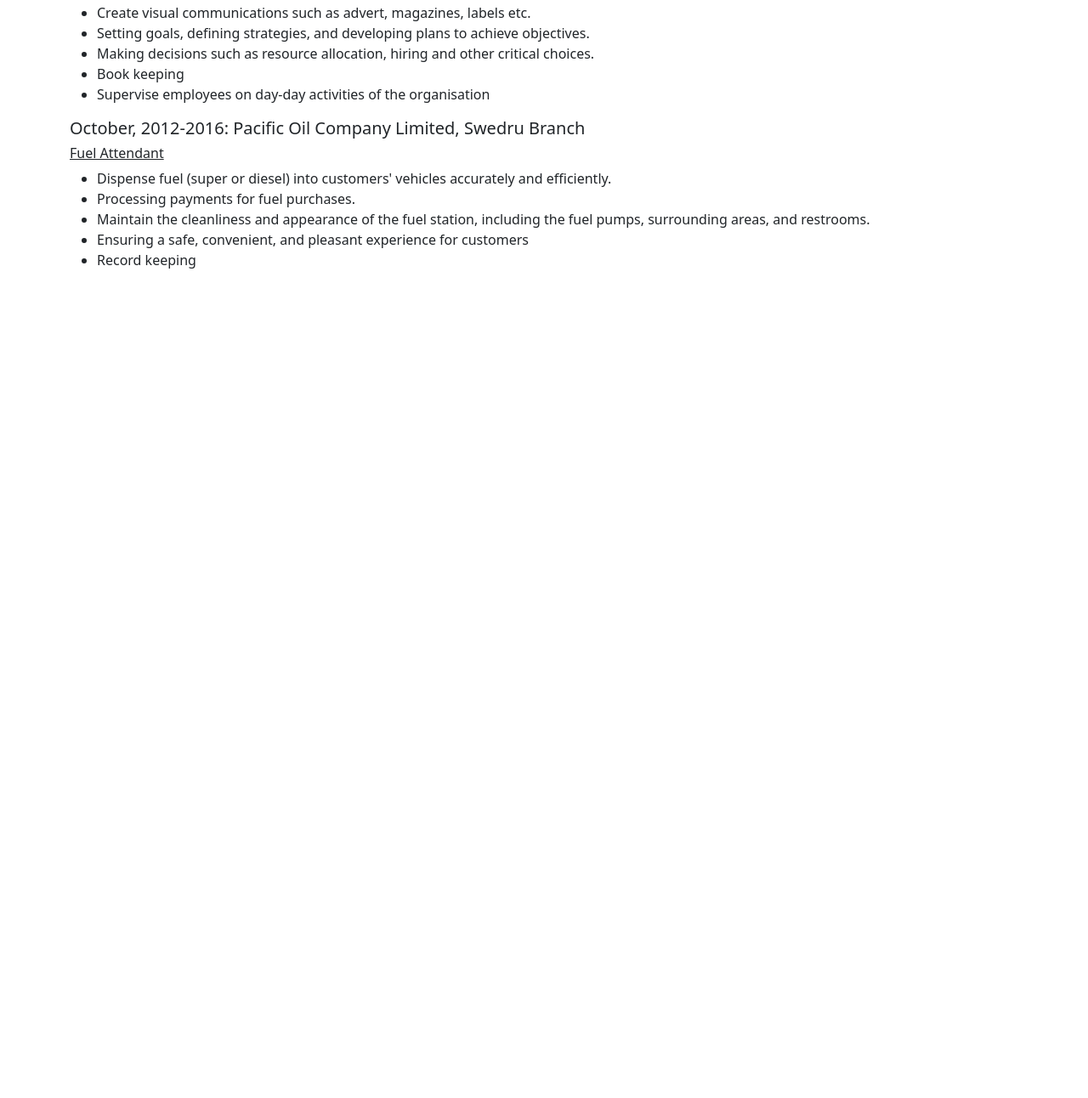
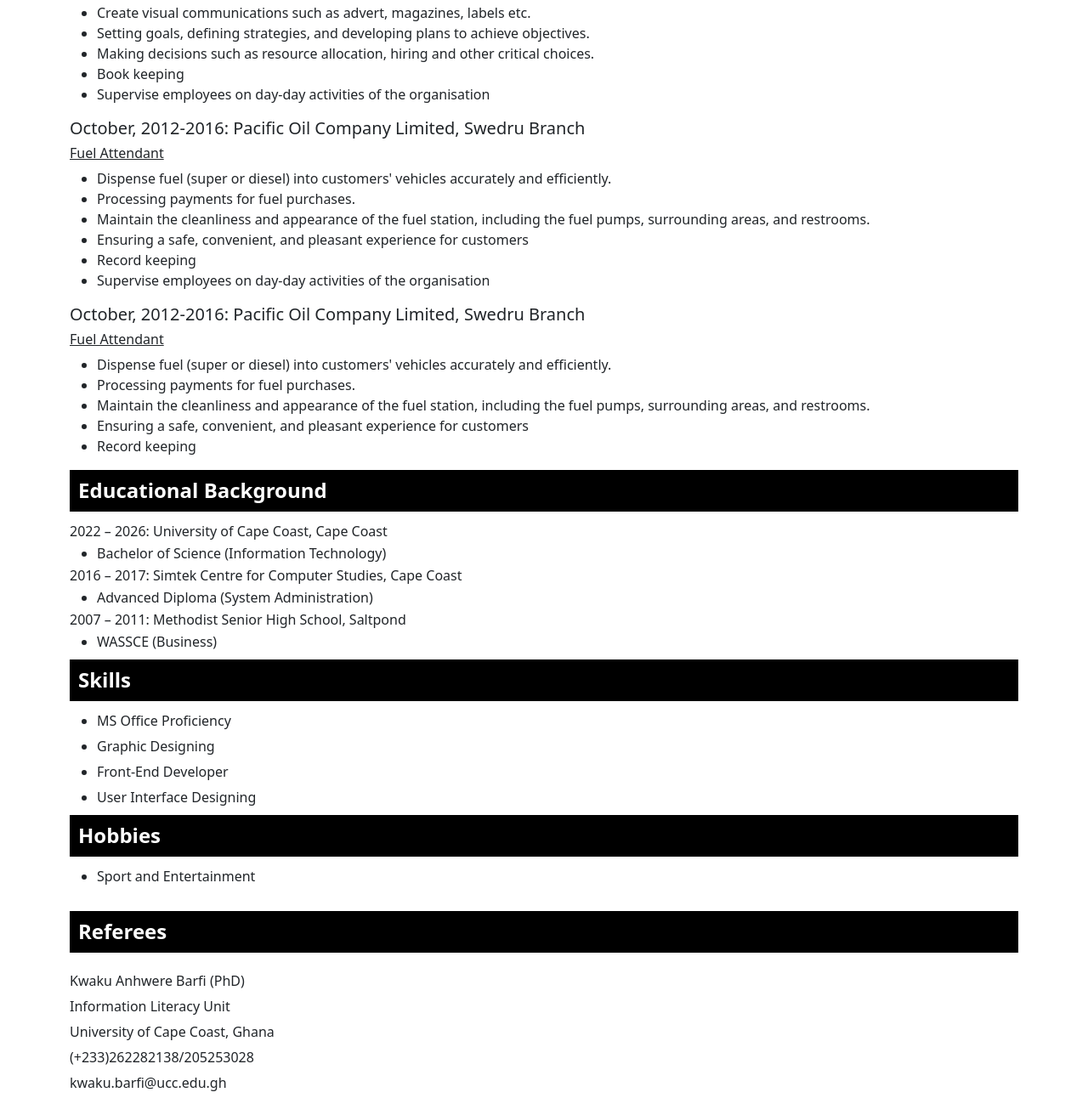
Before and after one commit to halaoppah2/myCV, a plain HTML site: page index.html in a window 1280 px wide. Shown: the part 827-2119 px from the top of the page at 85% size. Before the commit the page ends 1145 px from the top, so only its background shows below. Drawn offline with Linux system fonts and the light colour scheme.

Commit message:
CV update

```diff
--- a/index.html
+++ b/index.html
@@ -14,9 +14,9 @@
         <nav class="navbar navbar-expand-sm bg-info fixed-top">
             <div class="container-fluid">
 
-            <h1 class="bg-white" style="padding: 5px; border-radius: 5px; margin-left: 100px;">Curriculum Vitae</h1>
+            <h3 class="bg-white" style="padding: 5px; border-radius: 5px; margin-left: 100px;">Curriculum Vitae</h3>
 
-            <button class="navbar-toggler" type="button" data-bs-toggle="collapse" data-bs-target="#collapsibleNavbar" style="margin-right: 50px;">
+            <button class="navbar-toggler border-0" type="button" data-bs-toggle="collapse" data-bs-target="#collapsibleNavbar" style="margin-right: 50px;">
                 <span class="navbar-toggler-icon"></span>
             </button>
 
@@ -101,15 +101,112 @@
                                     <li>Maintain the cleanliness and appearance of the fuel station, including the fuel pumps, surrounding areas, and restrooms.</li>
                                     <li>Ensuring a safe, convenient, and pleasant experience for customers</li>
                                     <li>Record keeping</li>
+                                    <li>Supervise employees on day-day activities of the organisation</li>
                                 </ul>
+
+                            <h5>October, 2012-2016: Pacific Oil Company Limited, Swedru Branch</h5>
+                            <h6><u>Fuel Attendant</u></h6>
+                            <ul>
+                                <li>Dispense fuel (super or diesel) into customers' vehicles accurately and efficiently.</li>
+                                <li>Processing payments for fuel purchases.</li>
+                                <li>Maintain the cleanliness and appearance of the fuel station, including the fuel pumps, surrounding areas, and restrooms.</li>
+                                <li>Ensuring a safe, convenient, and pleasant experience for customers</li>
+                                <li>Record keeping</li>
+                            </ul>
                     </div>
                 </div>
             </section>
         </div>
     </div>
 
+    <section id="edu">
+        <div class="row">
+            <div class="col">
+                <h4 style="background: black; color: white; text-align: left; padding: 10px; width: 100%; position: relative; top: 70px;"><b>Educational Background</b></h4>
+            </div>
 
+            <div style="font-size: 12pt; position: relative; top: 80px; line-height: 10px;">
+                <p>2022 – 2026: University of Cape Coast, Cape Coast</p>
+                     <ul>
+                        <li>Bachelor of Science (Information Technology) </li>
+                     </ul>
+                <p>2016 – 2017: Simtek Centre for Computer Studies, Cape Coast</p>
+                     <ul>
+                        <li>Advanced Diploma (System Administration)</li>
+                     </ul>
+                <p>2007 – 2011: Methodist Senior High School, Saltpond</p>
+                     <ul>
+                        <li>WASSCE (Business)</li>
+                     </ul>
+            </div>
+        </div>
 
+        <div class="row">
+            <div class="col">
+                <h4 style="background: black; color: white; text-align: left; padding: 10px; width: 100%; position: relative; top: 80px;"><b>Skills</b></h4>
+
+                <div style="font-size: 12pt; position: relative; top: 80px; line-height: 30px;">
+                    <ul>
+                        <li>MS Office Proficiency</li>
+                        <li>Graphic Designing</li>
+                        <li>Front-End Developer</li>
+                        <li>User Interface Designing</li>
+                    </ul>
+                </div>
+            </div>
+        </div>
+    </section>
+
+    <div class="row">
+        <div class="col">
+            <h4 style="background: black; color: white; text-align: left; padding: 10px; width: 100%; position: relative; top: 70px;"><b>Hobbies</b></h4>
+
+            <div style="font-size: 12pt; position: relative; top: 70px; line-height: 30px;">
+                <ul>
+                    <li>Sport and Entertainment</li>
+                </ul>
+            </div>
+        </div>
+    </div>
+
+    <section id="ref">
+        <div class="row">
+            <div class="col">
+
+                <h4 style="background: black; color: white; text-align: left; padding: 10px; width: 100%; position: relative; top: 80px;"><b>Referees</b></h4>
+
+                <div style="font-size: 12pt; position: relative; top: 90px; line-height: 30px;">
+                    Kwaku Anhwere Barfi (PhD) <br>
+                    Information Literacy Unit <br>
+                    University of Cape Coast, Ghana <br>
+                    (+233)262282138/205253028 <br>
+                    kwaku.barfi@ucc.edu.gh <br>
+                </div>
+
+                <div style="font-size: 12pt; position: relative; top: 110px; line-height: 30px;">
+                    Mr. Prince Charles Lawson <br>
+                    Information Literacy Unit <br>
+                    University of Cape Coast, Ghana <br>
+                    (+233)244417975/205477575 <br>
+                    prince.lawson@ucc.edu.gh <br>
+                </div>
+
+                <div style="font-size: 12pt; position: relative; top: 130px; line-height: 30px;">
+                    Mr. Stephen Baidoo <br>
+                    CEO <br>
+                    True Chapters Solutions, Cape Coast <br>
+                    (+233)242382515 <br>
+                    Stephenbaidoo1979@gmail.com <br>
+                </div>
+            </div>
+        </div>
+    </section>
+</div>
+
+<div class="row">
+    <div class="co">
+        <footer style="background: rgb(255, 150, 112); text-align: center; margin-top: 140px; padding: 10px; width: 100%; height: auto; position: relative;"><b>&copy;2023, all right reserved.</b></footer>
+    </div>
 </div>
 
 </body>
--- a/style.css
+++ b/style.css
@@ -1,5 +1,15 @@
+*{
+   margin: 0;
+   padding: 0;
+   box-sizing: border-box;
+}
+
+html, body{
+   overflow-x: hidden;
+}
+
 @media screen and (max-width: 768px) {
-   html body{
+   html, body{
     overflow-x: hidden;
    }
 }
```
